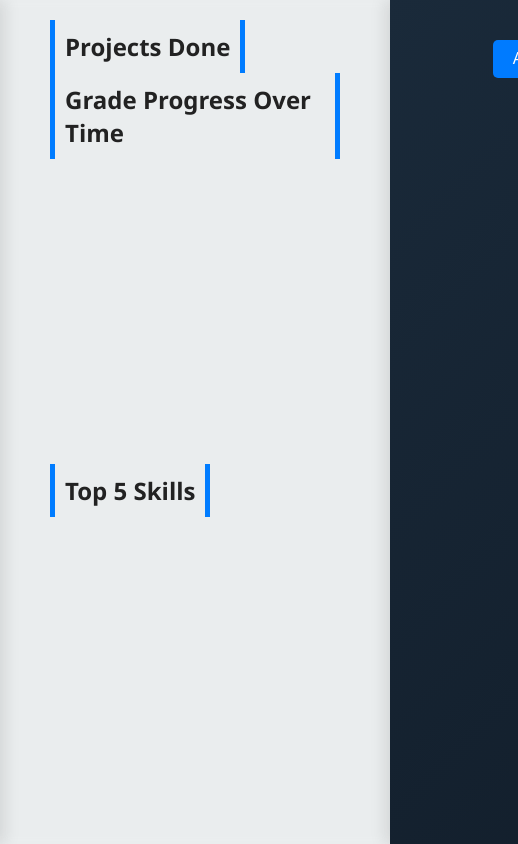
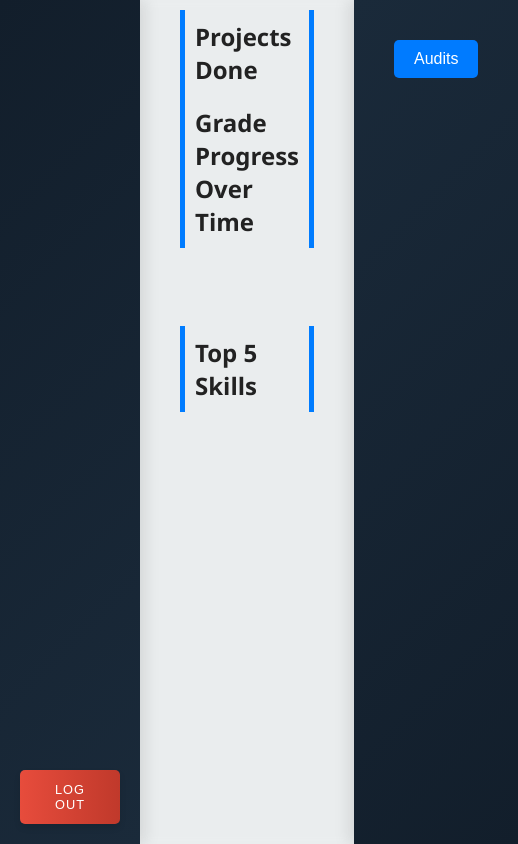
Before and after one commit to rayjonesjay/graphql, a plain HTML site: page static/index.html in a window 390 px wide. Shown: the whole page, 518 px wide, since content can reach past the window. Drawn offline with Linux system fonts and the light colour scheme; no server answers.

Commit message:
feat(style): improve responsiveness

```diff
--- a/static/css/style.css
+++ b/static/css/style.css
@@ -241,36 +241,62 @@ body {
 }
 
 @media (max-width: 768px) {
-    .sidebar {
-        position: fixed;
+    .sidebar-left, .sidebar-right {
         width: 250px;
-        transform: translateX(-100%);
-    }
-
-    .sidebar-right {
-        transform: translateX(100%);
-    }
-
-    .sidebar.active {
-        transform: translateX(0);
     }
 
     .main-content {
-        margin: 0 !important;
-        padding: 20px;
+        margin: 0;
+        padding: 15px;
     }
 
-    .sidebar-toggle {
-        display: flex;
+    .header {
+        flex-direction: column;
+        align-items: center;
     }
 
-    #left-toggle.active {
-        left: 270px;
+    .cards {
+        justify-content: center;
     }
 
-    #right-toggle.active {
-        right: 270px;
+    .card {
+        width: 100%;
+        max-width: 300px;
     }
+}
+
+/* Add smaller screen support */
+@media (max-width: 480px) {
+    .sidebar-left, .sidebar-right {
+        width: 100%;
+        height: auto;
+        position: relative;
+        transform: none;
+    }
+
+    .main-content {
+        padding: 10px;
+    }
+
+    #skill-chart svg {
+        max-width: 100%;
+        height: auto;
+    }
+
+    .notification-popup {
+        width: 95%;
+    }
+}
+
+/* Make sure images and SVGs are responsive */
+img, svg {
+    max-width: 100%;
+    height: auto;
+}
+
+/* Flexible box sizing for all elements */
+* {
+    box-sizing: border-box;
 }
 
 @keyframes fadeIn {
```
